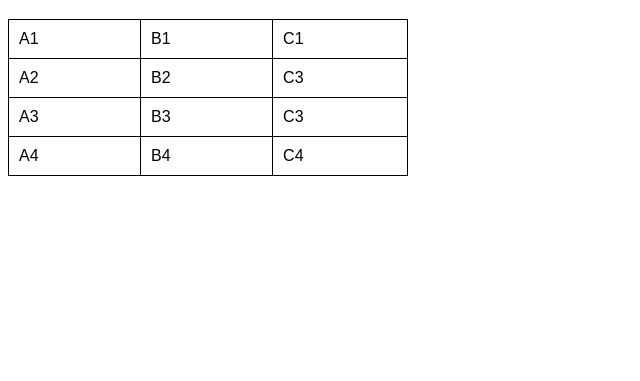
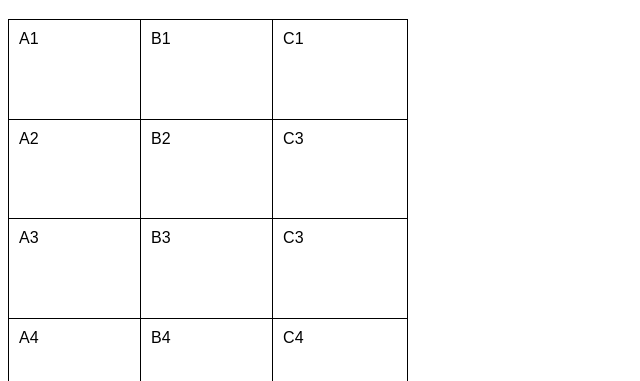
Before and after one commit to erico-adriano/html5-e-css3, a plain HTML site: page 0-exercicios/21/tabela001.html in a window 1280 px wide. Shown: the part 61-442 px from the top of the page, without its empty margins (0-640 px from the left). Drawn offline with Linux system fonts and the light colour scheme.

Commit message:
atualizei aula 3

```diff
--- a/0-exercicios/21/tabela001.html
+++ b/0-exercicios/21/tabela001.html
@@ -11,12 +11,15 @@
 
         table {
             width: 400px;
+            height: 400px;
             border-collapse: collapse;
         }
 
         td {
             border: 1px solid black;
             padding: 10px;
+            text-align: left; /*Alinhamento vertical*/
+            vertical-align: top;
         }
     </style>
 </head>
```
